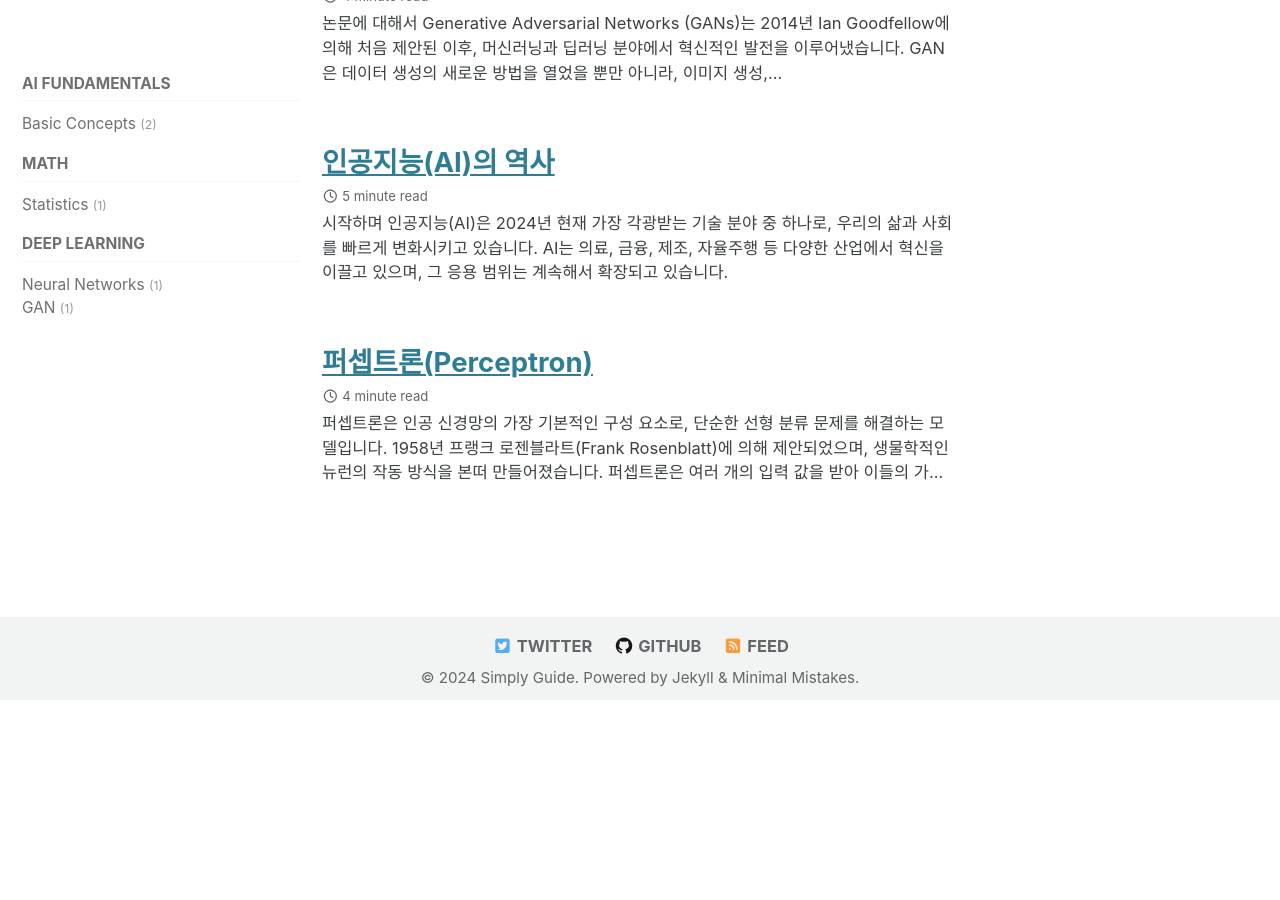
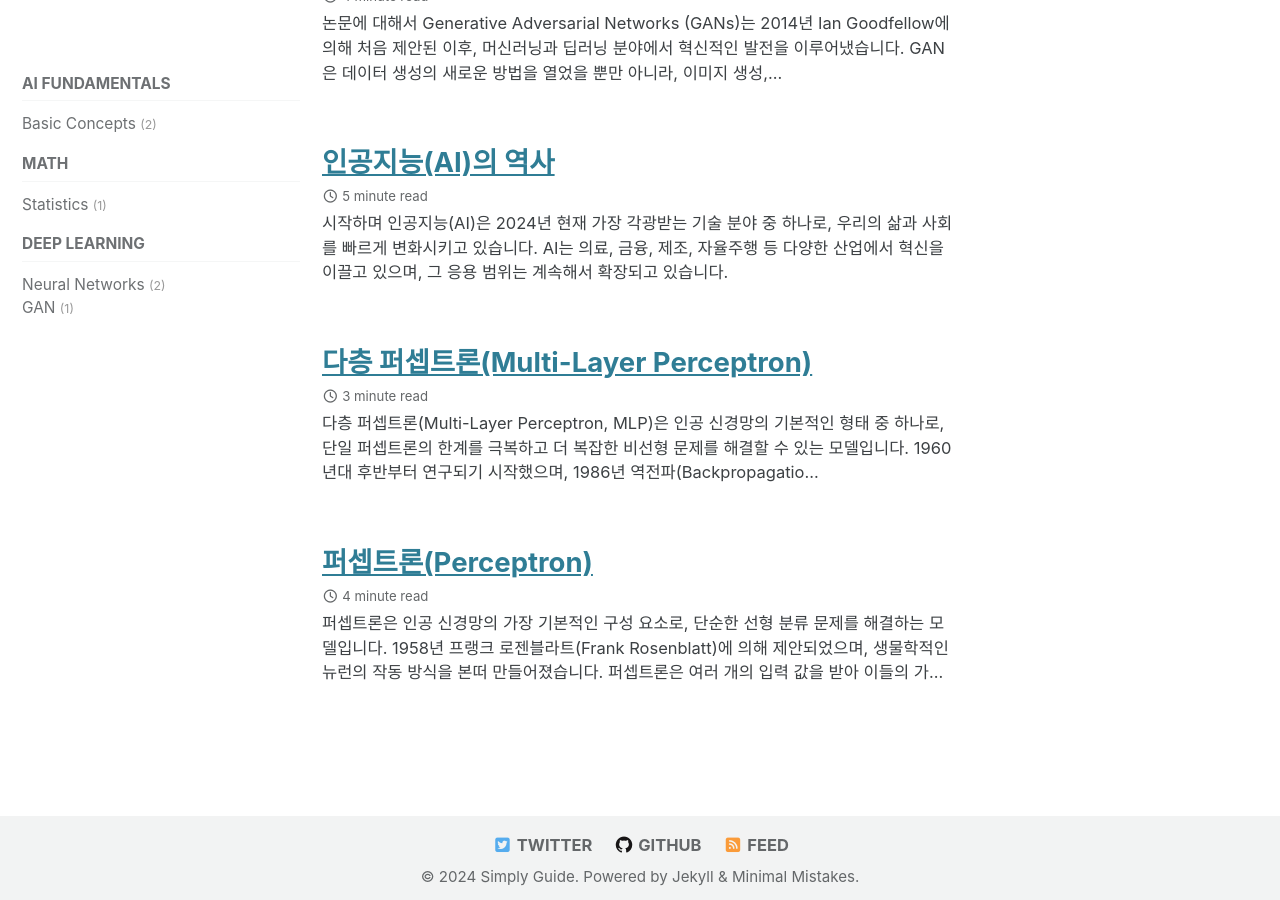
Before and after one commit to EngineerYhLee/EngineerYhLee.github.io, a Jekyll site: the page built from index.html, in a window 1280 px wide and 900 px high, scrolled down 673 px. Built offline with Jekyll 4.4.1, drawn with Linux system fonts in a browser that asks for light colours; cached includes are drawn as plain includes; before the commit the page ends 1373 px from its top, so only the background shows below that; part of the change alters nothing that is shown.

Commit message:
add: MLP 업데이트

```diff
--- a/_posts/DeepLearning/GAN/2024-09-29-Generative Adversarial Nets.md
+++ b/_posts/DeepLearning/GAN/2024-09-29-Generative Adversarial Nets.md
@@ -105,9 +105,6 @@ GAN의 학습 과정은 두 모델이 번갈아 가며 학습하는 방식으로
 - **학습의 불안정성**: GAN은 학습 과정에서 매우 민감하며, 생성자와 판별자의 학습 균형을 맞추는 것이 어렵습니다. 생성자가 판별자를 너무 쉽게 속이면 학습이 멈추고, 판별자가 너무 강하면 생성자가 발전하지 못합니다.
 - **평가의 어려움**: GAN이 생성한 데이터의 품질을 평가하는 것은 어렵습니다. 일반적으로 Parzen window 기반의 log-likelihood 추정 방법을 사용하지만, 이 방법은 높은 차원에서는 성능이 떨어질 수 있습니다.
 
-
-죄송합니다. 오류를 수정하겠습니다. 다음과 같이 수정된 버전을 제안합니다:
-
 ## 6. 결론 및 향후 연구 방향
 
 이 프레임워크는 여러 간단한 확장을 허용합니다:
--- /dev/null
+++ b/_posts/DeepLearning/NeuralNetworks/2024-10-09-Multi-Layer Perceptron.md
@@ -0,0 +1,143 @@
+---
+published: true
+title: "다층 퍼셉트론(Multi-Layer Perceptron)"
+description: "다층 퍼셉트론의 기본 개념과 구조, 동작 원리, 학습 방법, 그리고 응용 분야를 상세히 설명합니다. 단일 퍼셉트론의 한계를 극복하고 복잡한 패턴을 학습할 수 있는 이 모델의 중요성과 현대 딥러닝에서의 역할을 이해할 수 있습니다."
+header:
+  teaser: /assets/images/multi-layer-perceptron.png
+  og_image: /assets/images/multi-layer-perceptron.png
+  image_description: "Multi-Layer Perceptron Structure"
+date: 2024-09-26
+last_modified_at: 2024-09-30
+toc: true
+toc_sticky: true
+use_math: true
+categories:
+  - NeuralNetworks
+tags:
+  - DeepLearning
+---
+
+다층 퍼셉트론(Multi-Layer Perceptron, MLP)은 인공 신경망의 기본적인 형태 중 하나로, 단일 퍼셉트론의 한계를 극복하고 더 복잡한 비선형 문제를 해결할 수 있는 모델입니다. 1960년대 후반부터 연구되기 시작했으며, 1986년 역전파(Backpropagation) 알고리즘의 발견과 함께 큰 주목을 받았습니다. 다층 퍼셉트론은 입력층, 하나 이상의 은닉층, 그리고 출력층으로 구성되어 있어 더 복잡한 패턴을 학습하고 표현할 수 있습니다.
+
+![Multi-Layer Perceptron Structure]({{ site.url }}{{ site.baseurl }}/assets/images/multi-layer-perceptron.png)
+
+## 다층 퍼셉트론의 기본 구조
+
+다층 퍼셉트론은 여러 층의 뉴런으로 구성되어 있으며, 각 층은 다음 층과 완전히 연결되어 있습니다. 기본적인 구조는 다음과 같습니다:
+
+1. **입력층(Input Layer)**: 입력 데이터를 받아들이는 층으로, 각 노드는 하나의 입력 특성을 나타냅니다.
+
+2. **은닉층(Hidden Layer)**: 입력층과 출력층 사이에 위치한 층으로, 하나 이상의 은닉층이 존재할 수 있습니다. 각 은닉층의 뉴런은 이전 층의 모든 뉴런과 연결되어 있습니다.
+
+3. **출력층(Output Layer)**: 네트워크의 최종 결과를 제공하는 층으로, 문제의 유형에 따라 하나 또는 여러 개의 뉴런으로 구성될 수 있습니다.
+
+4. **가중치(Weights)와 편향(Bias)**: 각 연결에는 가중치가 할당되며, 각 뉴런에는 편향이 추가됩니다. 이들은 학습 과정에서 조정됩니다.
+
+5. **활성화 함수(Activation Function)**: 각 뉴런의 출력을 결정하는 함수로, 비선형성을 도입하여 네트워크가 복잡한 패턴을 학습할 수 있게 합니다. 주로 사용되는 활성화 함수로는 ReLU, Sigmoid, Tanh 등이 있습니다.
+
+## 다층 퍼셉트론의 동작 원리
+
+1. **순전파(Forward Propagation)**:
+   - 입력 데이터가 네트워크에 주입됩니다.
+   - 각 층의 뉴런은 이전 층의 출력과 가중치의 곱의 합을 계산하고, 편향을 더합니다.
+   - 이 합에 활성화 함수를 적용하여 뉴런의 출력을 생성합니다.
+   - 이 과정이 출력층까지 반복됩니다.
+
+2. **손실 계산(Loss Calculation)**:
+   - 네트워크의 출력과 실제 목표 값 사이의 차이(오차)를 계산합니다.
+   - 이 오차를 최소화하는 것이 학습의 목표입니다.
+
+3. **역전파(Backpropagation)**:
+   - 계산된 오차를 사용하여 각 가중치와 편향이 오차에 미치는 영향(그래디언트)을 계산합니다.
+   - 이 그래디언트 정보를 사용하여 네트워크의 파라미터를 업데이트합니다.
+
+4. **파라미터 업데이트**:
+   - 계산된 그래디언트와 학습률을 사용하여 가중치와 편향을 조정합니다.
+
+## 다층 퍼셉트론의 학습
+
+다층 퍼셉트론의 학습은 주로 역전파 알고리즘을 통해 이루어집니다. 이 과정은 다음과 같습니다:
+
+1. **초기화**: 모든 가중치와 편향을 작은 무작위 값으로 초기화합니다.
+
+2. **순전파**: 입력 데이터를 네트워크에 통과시켜 출력을 계산합니다.
+
+3. **손실 계산**: 네트워크의 출력과 실제 목표 값 사이의 오차를 계산합니다. 주로 사용되는 손실 함수로는 평균 제곱 오차(MSE)나 교차 엔트로피(Cross-Entropy) 등이 있습니다.
+
+4. **역전파**: 계산된 오차를 출력층에서 입력층 방향으로 전파하면서 각 가중치와 편향에 대한 그래디언트를 계산합니다.
+
+5. **파라미터 업데이트**: 계산된 그래디언트를 사용하여 가중치와 편향을 업데이트합니다. 이때 주로 경사 하강법(Gradient Descent)이나 그 변형들(예: Adam, RMSprop)이 사용됩니다.
+
+6. **반복**: 위 과정을 여러 번 반복하여 네트워크의 성능을 향상시킵니다.
+
+## 다층 퍼셉트론의 수식
+
+다층 퍼셉트론의 주요 수식은 다음과 같습니다:
+
+1. **뉴런의 출력**:
+
+   $$
+   a_j^l = f(\sum_k w_{jk}^l a_k^{l-1} + b_j^l)
+   $$
+
+   여기서 $$a_j^l$$는 $$l$$번째 층의 $$j$$번째 뉴런의 출력, $$w_{jk}^l$$는 가중치, $$b_j^l$$는 편향, $$f$$는 활성화 함수입니다.
+
+2. **손실 함수 (예: 평균 제곱 오차)**:
+
+   $$
+   E = \frac{1}{2n} \sum_x \sum_i (y_i - a_i^L)^2
+   $$
+
+   여기서 $$n$$은 훈련 샘플의 수, $$y_i$$는 목표 출력, $$a_i^L$$은 네트워크의 실제 출력입니다.
+
+3. **가중치 업데이트 규칙**:
+
+   $$
+   w_{jk}^l \leftarrow w_{jk}^l - \eta \frac{\partial E}{\partial w_{jk}^l}
+   $$
+
+   여기서 $$\eta$$는 학습률입니다.
+
+4. **편향 업데이트 규칙**:
+
+   $$
+   b_j^l \leftarrow b_j^l - \eta \frac{\partial E}{\partial b_j^l}
+   $$
+
+## 다층 퍼셉트론의 장점과 한계
+
+### 장점:
+1. **비선형 문제 해결**: 다층 구조와 비선형 활성화 함수를 통해 복잡한 비선형 패턴을 학습할 수 있습니다.
+2. **유연성**: 은닉층의 수와 각 층의 뉴런 수를 조절하여 다양한 복잡도의 문제에 적용할 수 있습니다.
+3. **일반화 능력**: 적절히 훈련된 다층 퍼셉트론은 새로운 데이터에 대해서도 좋은 성능을 보일 수 있습니다.
+
+### 한계:
+1. **과적합(Overfitting)**: 복잡한 모델은 훈련 데이터에 과도하게 맞춰질 수 있어, 일반화 능력이 떨어질 수 있습니다.
+2. **계산 복잡성**: 깊은 구조와 많은 파라미터로 인해 학습에 많은 시간과 계산 자원이 필요할 수 있습니다.
+3. **하이퍼파라미터 튜닝**: 최적의 성능을 위해 많은 하이퍼파라미터(층의 수, 뉴런의 수, 학습률 등)를 조정해야 합니다.
+4. **해석의 어려움**: 복잡한 구조로 인해 모델의 결정 과정을 해석하기 어려울 수 있습니다.
+
+## 다층 퍼셉트론의 응용 분야
+
+다층 퍼셉트론은 다양한 분야에서 활용되고 있습니다:
+
+1. **패턴 인식**: 이미지나 음성 인식 등의 분야에서 사용됩니다.
+2. **예측 모델링**: 주가 예측, 날씨 예보 등 시계열 데이터 분석에 활용됩니다.
+3. **자연어 처리**: 텍스트 분류, 감성 분석 등의 작업에 사용됩니다.
+4. **의사결정 지원**: 의료 진단, 신용 평가 등 복잡한 의사결정 과정에 도움을 줍니다.
+5. **제어 시스템**: 로봇 제어, 자율 주행 차량 등에서 활용됩니다.
+
+## 현대 딥러닝에서의 역할
+
+다층 퍼셉트론은 현대 딥러닝의 기초가 되는 모델입니다. 비록 컨볼루션 신경망(CNN)이나 순환 신경망(RNN) 등 더 특화된 구조들이 등장했지만, 다층 퍼셉트론의 기본 개념은 여전히 중요합니다. 특히:
+
+1. **딥러닝의 기초**: 다층 퍼셉트론은 더 복잡한 신경망 구조를 이해하는 데 필수적인 기초를 제공합니다.
+2. **하이브리드 모델**: 종종 CNN이나 RNN과 결합하여 더 강력한 모델을 만드는 데 사용됩니다.
+3. **전이 학습**: 사전 훈련된 다층 퍼셉트론 모델을 다른 작업에 적용하는 전이 학습에도 활용됩니다.
+
+## 요약
+
+- **다층 퍼셉트론**은 입력층, 하나 이상의 은닉층, 출력층으로 구성된 인공 신경망 모델입니다.
+- 비선형 활성화 함수를 사용하여 복잡한 패턴을 학습할 수 있으며, 역전파 알고리즘을 통해 학습합니다.
+- 다양한 응용 분야에서 활용되며, 현대 딥러닝의 기초가 되는 중요한 모델입니다.
+- 과적합, 계산 복잡성 등의 한계가 있지만, 이를 극복하기 위한 다양한 기법들이 개발되고 있습니다.
```
Also changed, not shown: assets/images/multi-layer-perceptron.png (added).
